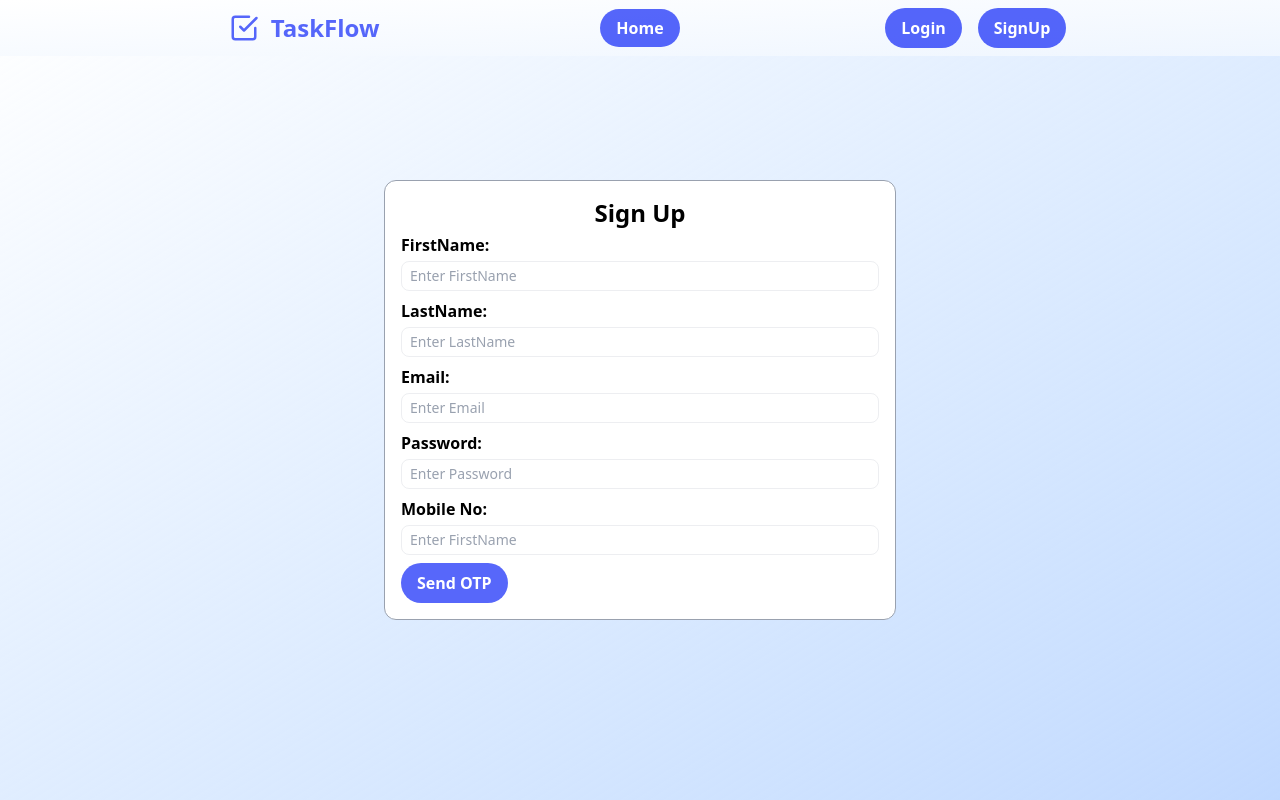
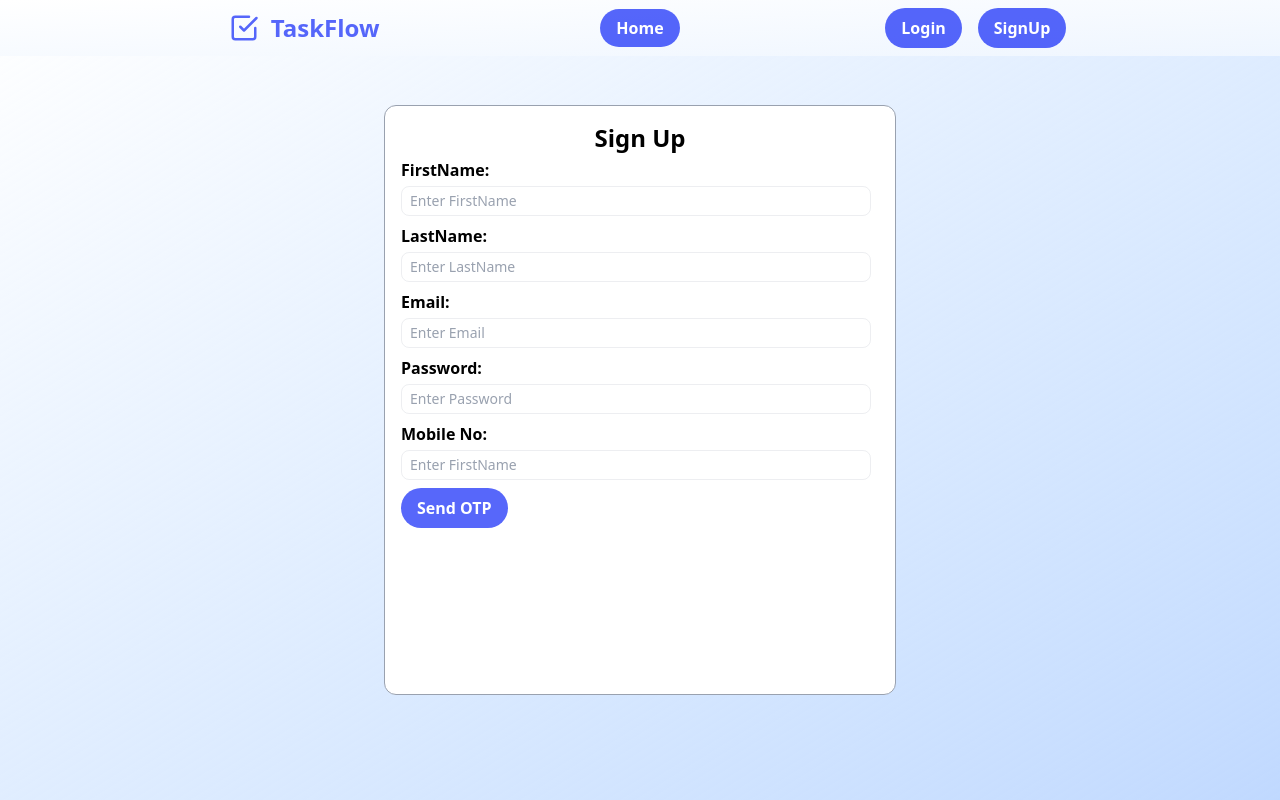
Before and after one commit to Vandana6261/todo-taskflow, a React app in the folder frontend/: page /signUp in a window 1280 px wide. Built offline with nearby package versions, Linux system fonts and the light colour scheme; the HTML template or start-up script is replaced by a standard one.

Commit message:
fix:- resolve the overflow content issue

```diff
--- a/frontend/src/pages/SignUp.jsx
+++ b/frontend/src/pages/SignUp.jsx
@@ -109,14 +109,14 @@ function SignUp() {
 
   return (
     <>
-      <div className="w-full min-h-screen fixed top-0 z-0  flex justify-center items-center bg-gradient-to-br from-white to-blue-500/30">
+      <div className="w-full min-h-screen fixed mt-0 top-0 z-0  flex justify-center items-center bg-gradient-to-br from-white to-blue-500/30">
       {isLoading ?
         <Loader message={"Sending Otp"}/>
       :
         <div className="flex flex-col gap-1 w-[40vw] bg-[#ffffff] rounded-xl border border-gray-400 px-4 py-4 ">
           <h2 className="text-2xl text-center font-bold">Sign Up</h2>
           <form
-            className="flex flex-col gap-2 max-h-[70vh] relative "
+            className="flex flex-col gap-2 h-[65vh] overflow-y-auto relative pr-2"
             onSubmit={(e) => handleSubmit(e)}
           >
             <div className="flex flex-col gap-1">
```
